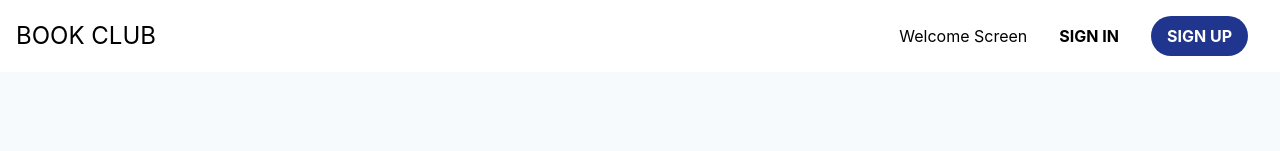
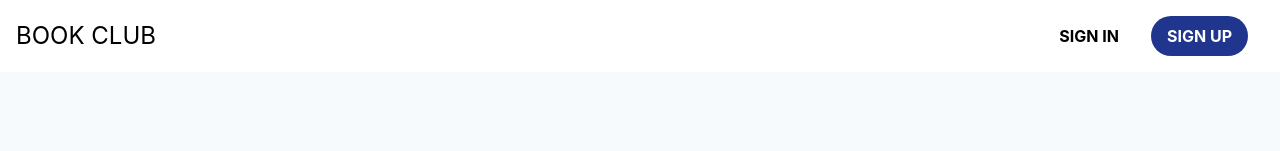
Before and after one commit to Santy520/Get-LITerary, a React (Vite) app in the folder client/: page / in a window 1280 px wide. Shown: the top 151 px of the page. Built offline with nearby package versions, Linux system fonts and the light colour scheme.

Commit message:
almost done with ui

```diff
--- a/client/src/components/Header.jsx
+++ b/client/src/components/Header.jsx
@@ -4,9 +4,9 @@ function Header() {
     return (
         <header>
             <nav className="navbar">
-                <h1 className="logo">BOOK CLUB</h1>
+                <Link to="/WelcomeScreen" className="logo">BOOK CLUB</Link>
                 <ul className="nav-links">
-                    <li><Link to="/WelcomeScreen">Welcome Screen</Link></li>
+                    {/* <li><Link to="/WelcomeScreen">Welcome Screen</Link></li> */}
                 </ul>
                 <div className="auth-buttons">
                     <Link to="/" className="login-button">SIGN IN</Link>
@@ -14,7 +14,7 @@ function Header() {
                 </div>
             </nav>
         </header>
-    )
+    );
 }
 
 export default Header;
```
